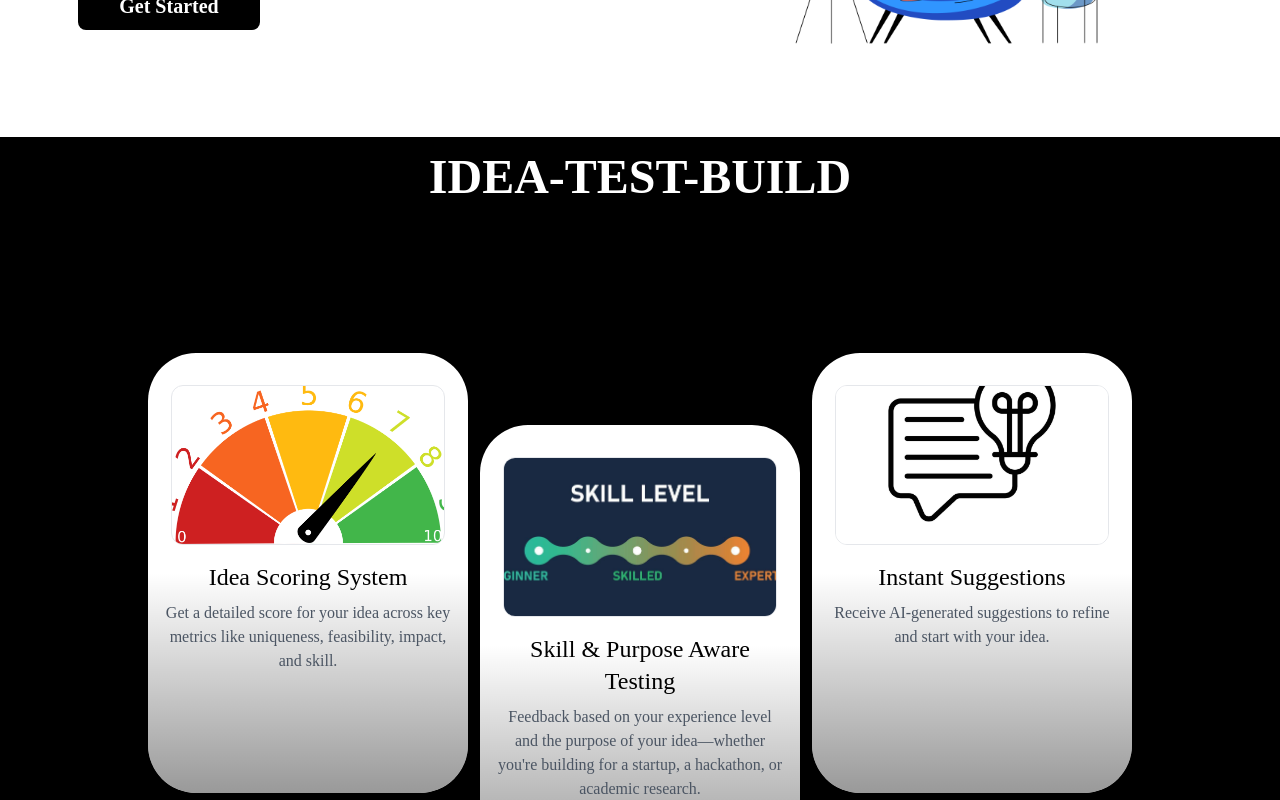
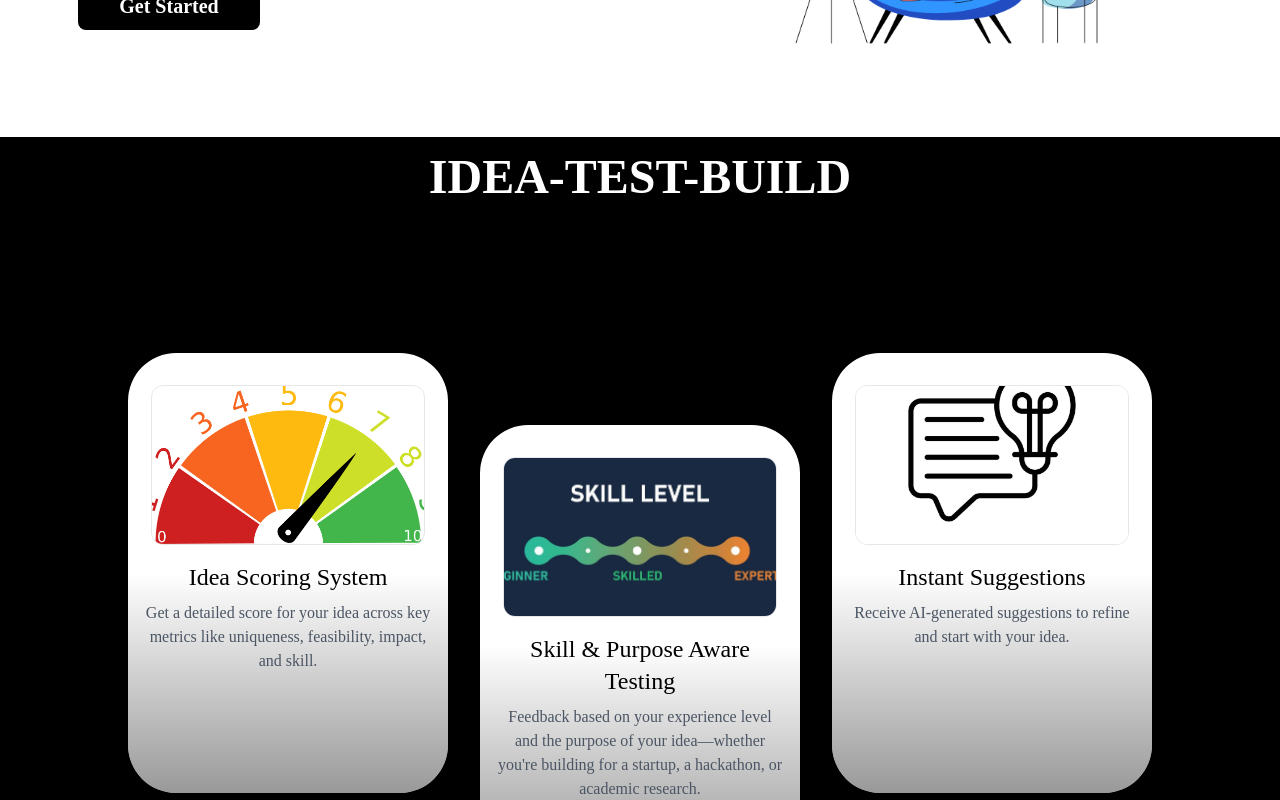
Before and after one commit to Compilearner/AI-powered-Idea-Evaluator, a React (Vite) app in the folder Frontend/: page / in a window 1280 px wide. Shown: the part 440-1240 px from the top of the page. Built offline with nearby package versions, Linux system fonts and the light colour scheme; no server answers.

Commit message:
Improve UI in Cards section

```diff
--- a/Frontend/Components/Card.jsx
+++ b/Frontend/Components/Card.jsx
@@ -2,7 +2,7 @@ import React from 'react'
 
 const Card = ({item}) => {
   return (
-<div className="relative w-[25vw] h-[55vh] bg-white rounded-[3rem] flex flex-col items-center p-4 space-y-4 overflow-hidden">
+<div className="relative w-[25vw] h-[55vh] bg-white rounded-[3rem] flex flex-col items-center p-4 space-y-4 overflow-hidden  group hover:translate-x-2 hover:translate-y-2 transition-all duration-200 ease-in-out" >
   {/* Gradient Overlay */}
    <div className="absolute bottom-0 left-0 w-full h-1/2 bg-gradient-to-t from-black/40 to-transparent z-0 rounded-b-[3rem]" />
 
--- a/Frontend/Components/CardsSection.jsx
+++ b/Frontend/Components/CardsSection.jsx
@@ -23,9 +23,9 @@ const cardDetails = [
 
 const CardsSection = () => {
   return (
-  <section className="h-screen bg-black pt-[1rem]">
-      <h2 className="text-5xl text-white text-center libre-baskerville-bold">IDEA-TEST-BUILD</h2>
-       <div className="pt-[5rem] flex justify-center items-center gap-3 ">
+  <section className="h-screen bg-black pt-[1rem] relative">
+      <h2 className="text-5xl text-white text-center libre-baskerville-bold sticky top-6">IDEA-TEST-BUILD</h2>
+       <div className="pt-[5rem] flex justify-center items-center gap-8 ">
       {
         cardDetails.map((item, index) => {
           return (
--- a/Frontend/package.json
+++ b/Frontend/package.json
@@ -10,6 +10,7 @@
     "preview": "vite preview"
   },
   "dependencies": {
+    "framer-motion": "^12.9.4",
     "prop-types": "^15.8.1",
     "react": "^19.0.0",
     "react-dom": "^19.0.0",
--- a/Frontend/src/App.jsx
+++ b/Frontend/src/App.jsx
@@ -6,6 +6,9 @@ import { Profile } from '../Authentication/Profile';
 import Playground from '../InputDashboard/Playground';
 import { useAuthStore } from '../Store/authStore';
 import Navbar from '../Components/Navbar';
+import {AnimatePresence} from 'framer-motion';
+
+
 
 const App = () => {
  const location = useLocation();
@@ -26,6 +29,7 @@ const showNavbar = location.pathname !== "/login-signup";
   return (
     <>
     { showNavbar && <Navbar/>}
+    <AnimatePresence mode="wait">
     <Routes>
         <Route path='/' element={<Home/>}/>
         <Route path='/Navbar' element={<Navbar/>}/>
@@ -33,6 +37,7 @@ const showNavbar = location.pathname !== "/login-signup";
         <Route path='/profile' element={<Profile/>}/>
         <Route path='/playground' element={<Playground/>}/>
     </Routes>
+    </AnimatePresence>
     </>
   )
 }
```
Also changed, not shown: Frontend/Components/Home.jsx (+5 -2 lines), Frontend/InputDashboard/Playground.jsx (+0 -11 lines), 1 other file (tests, documents, lock files or other folders).
